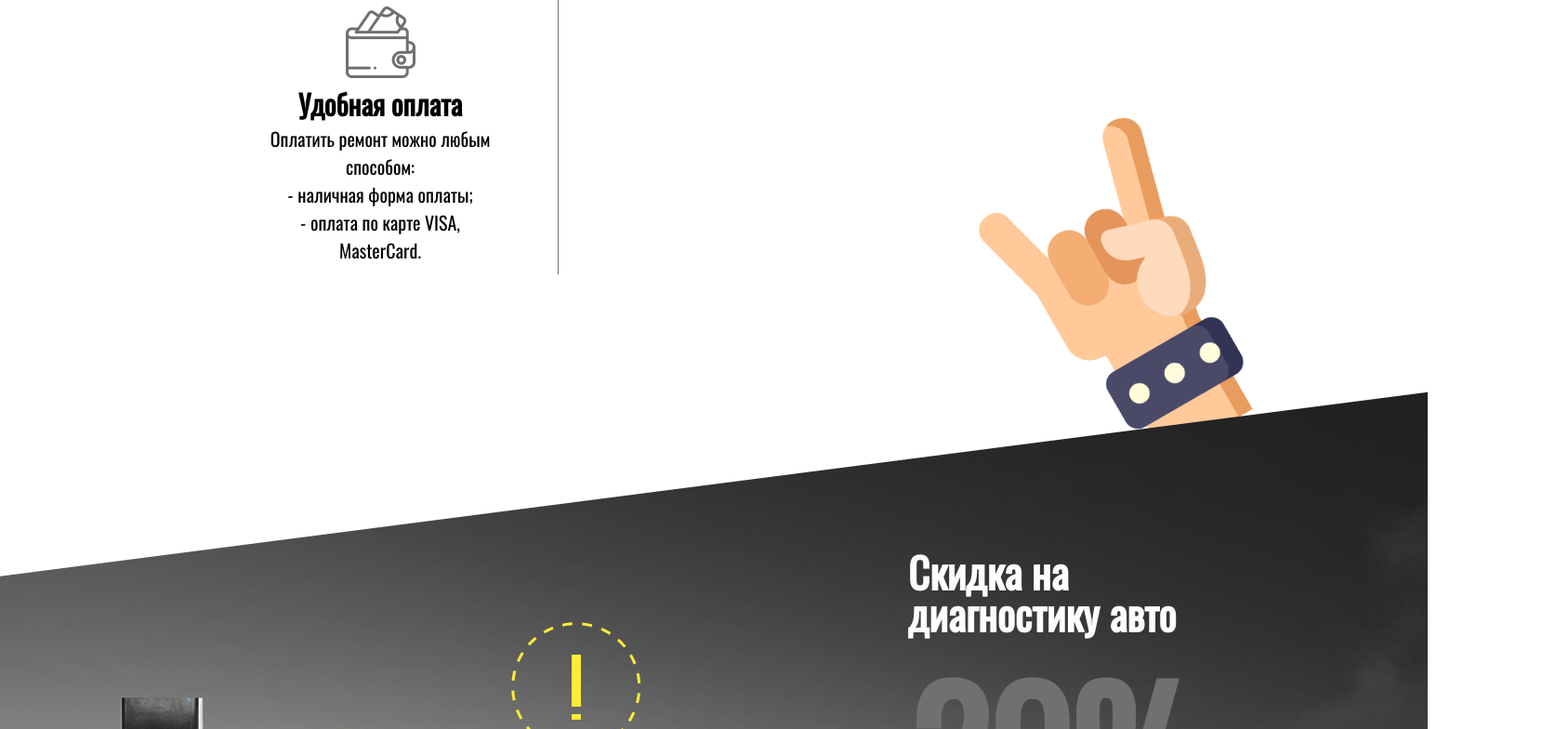
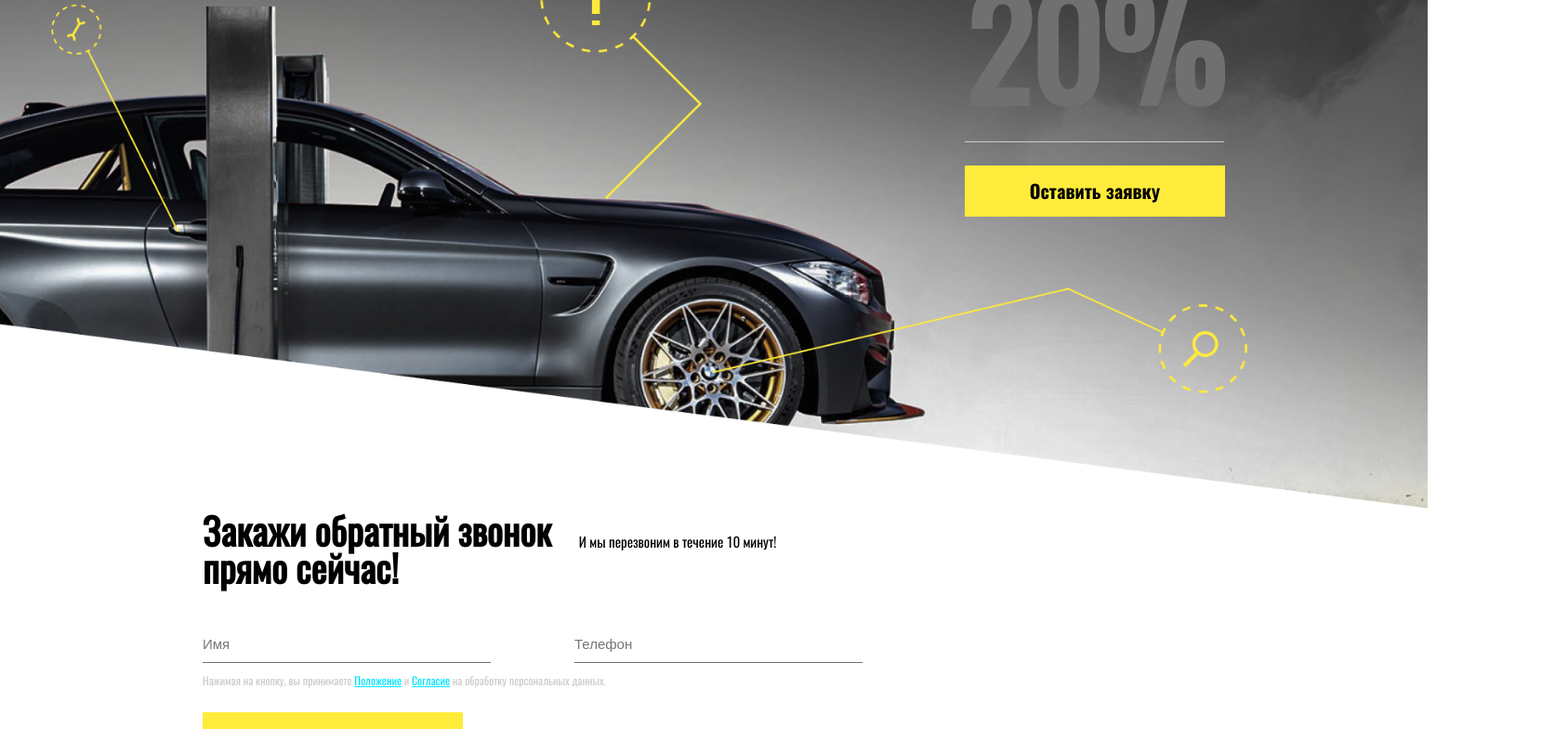
Before and after one commit to vladgo777/korea, a website: page build/index.html in a window 1536 px wide. Shown: the part 2016-2800 px from the top of the page at 93% size, 1673 px wide, since content can reach past the window. Drawn offline with Linux system fonts and the light colour scheme; files whose address does not match are found by name.

Commit message:
m desk 50%

```diff
--- a/build/css/styles.css
+++ b/build/css/styles.css
@@ -62,14 +62,19 @@ button {
       box-sizing: border-box; } }
 
 .button-style {
+  font-family: 'Oswald-Bold';
+  line-height: 37px;
+  text-align: center;
+  transition: .5s ease-out;
+  padding: 10px;
   margin-top: 25px;
   width: 341px;
-  font-family: 'Oswald-Bold';
-  padding: 10px;
-  font-size: 25px;
-  line-height: 37px;
-  text-align: center;
-  transition: .5s ease-out; }
+  font-size: 25px; }
+  @media screen and (min-width: 1281px) and (max-width: 1550px) {
+    .button-style {
+      padding: 8px;
+      width: 280px;
+      font-size: 20px; } }
   .button-style:hover {
     background: transparent; }
 
@@ -106,19 +111,28 @@ button {
 
 .header__img {
   width: 180px; }
+  @media screen and (min-width: 1281px) and (max-width: 1550px) {
+    .header__img {
+      width: 150px; } }
 
 .header__link {
-  font-size: 25px;
   font-weight: 300;
   color: #FDFDFC;
-  font-family: 'Oswald-Light'; }
+  font-family: 'Oswald-Light';
+  font-size: 25px; }
+  @media screen and (min-width: 1281px) and (max-width: 1550px) {
+    .header__link {
+      font-size: 20px; } }
 
 .big-banner {
   background-image: url("../img/head.png");
-  background-size: auto;
+  background-size: cover;
   background-position: top center;
   background-repeat: no-repeat;
   height: 1082px; }
+  @media screen and (min-width: 1281px) and (max-width: 1550px) {
+    .big-banner {
+      height: 900px; } }
 
 .big-banner__content {
   display: flex;
@@ -131,6 +145,11 @@ button {
   left: -19%;
   z-index: 50;
   width: 550px; }
+  @media screen and (min-width: 1281px) and (max-width: 1550px) {
+    .big-banner__key {
+      top: -80%;
+      left: -22%;
+      width: 450px; } }
 
 .big-banner__container {
   display: flex;
@@ -145,22 +164,34 @@ button {
   left: 15%;
   z-index: 50;
   width: 1290px; }
+  @media screen and (min-width: 1281px) and (max-width: 1550px) {
+    .big-banner__imgCar {
+      top: 40%;
+      width: 1100px; } }
 
 .big-banner__text {
   color: #FDFDFC;
+  font-weight: 500;
+  padding-bottom: 15px;
   line-height: 67px;
-  font-weight: 500;
-  font-size: 42px;
-  padding-bottom: 15px; }
+  font-size: 42px; }
+  @media screen and (min-width: 1281px) and (max-width: 1550px) {
+    .big-banner__text {
+      line-height: 55px;
+      font-size: 33px; } }
 
 .big-banner__saleText {
   padding-top: 25px;
   border-top: 1px solid #CCCCCC;
   font-family: 'Oswald-Bold';
   color: #FFEB3B;
+  letter-spacing: 3px;
   line-height: 67px;
-  letter-spacing: 3px;
   font-size: 75px; }
+  @media screen and (min-width: 1281px) and (max-width: 1550px) {
+    .big-banner__saleText {
+      line-height: 60px;
+      font-size: 62px; } }
 
 .big-banner__proposal {
   border: 1px solid #FDFDFC;
@@ -175,10 +206,14 @@ button {
 
 .description__imgWheel {
   top: 5%;
+  position: absolute;
+  border-right: 1.5px solid #707070;
   left: -16%;
-  width: 245px;
-  position: absolute;
-  border-right: 1.5px solid #707070; }
+  width: 245px; }
+  @media screen and (min-width: 1281px) and (max-width: 1550px) {
+    .description__imgWheel {
+      left: -20%;
+      width: 215px; } }
 
 .description__content {
   display: flex;
@@ -190,9 +225,15 @@ button {
   flex-direction: row;
   align-items: flex-end;
   padding-left: 50px; }
+  @media screen and (min-width: 1281px) and (max-width: 1550px) {
+    .description__text {
+      padding-left: 10px; } }
 
 .description__num {
   width: 147px; }
+  @media screen and (min-width: 1281px) and (max-width: 1550px) {
+    .description__num {
+      width: 130px; } }
 
 .description__textrison {
   font-style: normal;
@@ -202,6 +243,10 @@ button {
   line-height: 45px;
   padding-left: 20px;
   padding-bottom: 25px; }
+  @media screen and (min-width: 1281px) and (max-width: 1550px) {
+    .description__textrison {
+      line-height: 40px;
+      padding-left: 10px; } }
 
 .description__risons {
   display: flex;
@@ -217,20 +262,34 @@ button {
   padding: 10px 70px;
   width: 22%;
   border-right: 1.5px solid #707070; }
+  @media screen and (min-width: 1281px) and (max-width: 1550px) {
+    .description__cart {
+      padding: 10px 40px; } }
   .description__cart:nth-child(3) {
     border: none; }
 
 .description__icon {
   width: 75px; }
+  @media screen and (min-width: 1281px) and (max-width: 1550px) {
+    .description__icon {
+      width: 50px; } }
 
 .description__advantage {
   font-size: 30px;
   line-height: 44px; }
+  @media screen and (min-width: 1281px) and (max-width: 1550px) {
+    .description__advantage {
+      font-size: 25px;
+      line-height: 35px; } }
 
 .description__textAdv {
   font-weight: normal;
   font-size: 20px;
   line-height: 30px; }
+  @media screen and (min-width: 1281px) and (max-width: 1550px) {
+    .description__textAdv {
+      font-size: 16px;
+      line-height: 30px; } }
   .description__textAdv li {
     list-style-type: none; }
   .description__textAdv li:before {
@@ -240,15 +299,23 @@ button {
   font-weight: normal;
   font-size: 20px;
   line-height: 30px; }
+  @media screen and (min-width: 1281px) and (max-width: 1550px) {
+    .description__textAdv1 {
+      font-size: 16px;
+      line-height: 10px; } }
 
 .request-container {
   background-image: url("../img/bmw.png");
-  background-size: auto;
+  background-size: cover;
   background-position: top center;
   background-repeat: no-repeat;
+  z-index: 50;
   height: 991px;
-  margin-top: 100px;
-  z-index: 50; }
+  margin-top: 100px; }
+  @media screen and (min-width: 1281px) and (max-width: 1550px) {
+    .request-container {
+      height: 850px;
+      margin-top: 50px; } }
 
 .request-container__imgHand {
   bottom: 109%;
@@ -256,6 +323,10 @@ button {
   z-index: -10;
   width: 470px;
   position: absolute; }
+  @media screen and (min-width: 1281px) and (max-width: 1550px) {
+    .request-container__imgHand {
+      bottom: 105%;
+      width: 400px; } }
 
 .request-container__content {
   display: flex;
@@ -270,16 +341,24 @@ button {
 
 .request-container__text {
   font-weight: bold;
-  font-size: 45px;
   color: #FDFDFC;
-  line-height: 45px; }
+  line-height: 45px;
+  font-size: 45px; }
+  @media screen and (min-width: 1281px) and (max-width: 1550px) {
+    .request-container__text {
+      line-height: 40px;
+      font-size: 40px; } }
 
 .request-container__text2 {
   font-weight: bold;
   font-size: 180px;
+  line-height: 250px;
   color: #707070;
-  border-bottom: 1px solid #CCCCCC;
-  line-height: 250px; }
+  border-bottom: 1px solid #CCCCCC; }
+  @media screen and (min-width: 1281px) and (max-width: 1550px) {
+    .request-container__text2 {
+      line-height: 200px;
+      font-size: 150px; } }
 
 .request-container__button {
   border: 1px solid #FFEB3B;
@@ -302,12 +381,20 @@ button {
   line-height: 45px;
   font-weight: bold;
   font-size: 45px; }
+  @media screen and (min-width: 1281px) and (max-width: 1550px) {
+    .form__textCall {
+      line-height: 40px;
+      font-size: 40px; } }
 
 .form__textCallback {
   line-height: 65px;
   margin-left: 30px;
   font-weight: normal;
   font-size: 20px; }
+  @media screen and (min-width: 1281px) and (max-width: 1550px) {
+    .form__textCallback {
+      line-height: 62px;
+      font-size: 15px; } }
 
 .form__button {
   border: 1px solid #FFEB3B;
@@ -341,19 +428,31 @@ button {
   border: none;
   font-weight: normal;
   font-size: 20px;
-  border-bottom: 1px solid #707070;
-  margin-right: 130px; }
+  margin-right: 130px;
+  border-bottom: 1px solid #707070; }
+  @media screen and (min-width: 1281px) and (max-width: 1550px) {
+    .form__name {
+      font-size: 15px;
+      height: 40px;
+      margin-right: 90px; } }
 
 .form__container {
   display: flex;
   flex-direction: column;
   padding-top: 50px; }
+  @media screen and (min-width: 1281px) and (max-width: 1550px) {
+    .form__container {
+      padding-top: 40px; } }
 
 .form__description {
   color: #CCCCCC;
   font-size: 15px;
   line-height: 22px;
   padding-top: 10px; }
+  @media screen and (min-width: 1281px) and (max-width: 1550px) {
+    .form__description {
+      font-size: 12px;
+      line-height: 18px; } }
 
 .form__a {
   color: #00e5ff;
@@ -364,15 +463,21 @@ button {
 
 .proposal {
   background-image: url("../img/Union.png");
-  background-size: auto;
+  background-size: cover;
   background-position: top center;
   background-repeat: no-repeat;
   height: 1420px; }
+  @media screen and (min-width: 1281px) and (max-width: 1550px) {
+    .proposal {
+      height: 1200px; } }
 
 .proposal__content {
   display: flex;
   flex-direction: column;
   top: 20%; }
+  @media screen and (min-width: 1281px) and (max-width: 1550px) {
+    .proposal__content {
+      top: 17%; } }
 
 .proposal__text {
   display: flex;
@@ -386,12 +491,21 @@ button {
   color: #FDFDFC;
   padding-right: 20px;
   line-height: 65px; }
+  @media screen and (min-width: 1281px) and (max-width: 1550px) {
+    .proposal__textClick {
+      line-height: 55px;
+      font-size: 25px; } }
 
 .proposal__services {
   color: #FFEB3B;
   line-height: 42px;
   font-size: 60px;
   letter-spacing: 3px; }
+  @media screen and (min-width: 1281px) and (max-width: 1550px) {
+    .proposal__services {
+      line-height: 35px;
+      font-size: 50px;
+      letter-spacing: 2px; } }
 
 .proposal__buttons {
   display: flex;
@@ -402,6 +516,9 @@ button {
   padding-top: 60px;
   width: 80%;
   z-index: 100; }
+  @media screen and (min-width: 1281px) and (max-width: 1550px) {
+    .proposal__buttons {
+      padding-top: 40px; } }
 
 .proposal__card {
   width: 16%;
@@ -411,6 +528,9 @@ button {
   padding: 30px 15px;
   border-left: 1px solid #CCCCCC;
   border-bottom: 1px solid #CCCCCC; }
+  @media screen and (min-width: 1281px) and (max-width: 1550px) {
+    .proposal__card {
+      padding: 20px 10px; } }
   .proposal__card:nth-child(6), .proposal__card:nth-child(7), .proposal__card:nth-child(8), .proposal__card:nth-child(9) {
     border-bottom: none; }
   .proposal__card:nth-child(1) {
@@ -418,12 +538,19 @@ button {
 
 .proposal__icon {
   padding: 30px; }
+  @media screen and (min-width: 1281px) and (max-width: 1550px) {
+    .proposal__icon {
+      transform: scale(0.8);
+      padding: 15px; } }
 
 .proposal__serviceText {
   color: #FDFDFC;
   text-align: center;
   font-weight: normal;
   font-size: 20px; }
+  @media screen and (min-width: 1281px) and (max-width: 1550px) {
+    .proposal__serviceText {
+      font-size: 16px; } }
 
 .proposal__container {
   display: flex;
@@ -450,6 +577,11 @@ button {
   right: 47%;
   z-index: 50;
   width: 1000px; }
+  @media screen and (min-width: 1281px) and (max-width: 1550px) {
+    .proposal__img1 {
+      right: 60%;
+      top: 5%;
+      width: 700px; } }
 
 .proposal__img2 {
   position: absolute;
@@ -457,6 +589,11 @@ button {
   right: -14%;
   z-index: 50;
   width: 791px; }
+  @media screen and (min-width: 1281px) and (max-width: 1550px) {
+    .proposal__img2 {
+      right: -19%;
+      top: 97%;
+      width: 650px; } }
 
 .advantages {
   margin-top: 150px; }
@@ -528,7 +665,7 @@ button {
 
 .footer {
   background-image: url("../img/footer.png");
-  background-size: auto;
+  background-size: cover;
   background-position: top center;
   background-repeat: no-repeat;
   height: 819px;
--- a/build/scss/styles.scss
+++ b/build/scss/styles.scss
@@ -49,14 +49,19 @@ button{
 
 
 .button-style{
-    margin-top: 25px;
-    width: 341px;
     font-family: 'Oswald-Bold';
-    padding: 10px;
-    font-size: 25px;
     line-height: 37px;
     text-align: center;
     transition: .5s ease-out;
+    padding: 10px;
+    margin-top: 25px;
+    width: 341px;
+    font-size: 25px;
+    @include m-desk{
+        padding: 8px;
+        width: 280px;
+        font-size: 20px;
+    }
     &:hover{
         background: transparent;
     }
@@ -97,17 +102,24 @@ button{
 
 .header__logo{
     width: 22%;
+
 }
 
 .header__img{
     width: 180px;
+    @include m-desk{
+        width: 150px;
+    }
 }
 
 .header__link{
-    font-size: 25px;
     font-weight: 300;
     color: $white;
     font-family: 'Oswald-Light';
+    font-size: 25px;
+    @include m-desk{
+        font-size: 20px;
+    }
 }
 
 // .request-container{
@@ -119,10 +131,13 @@ button{
 
 .big-banner{
     background-image: url('../img/head.png');
-    background-size: auto;
+    background-size: cover;
     background-position: top center;
     background-repeat: no-repeat;
     height: 1082px;
+    @include m-desk{
+        height: 900px;
+    }
 }
 
 
@@ -139,6 +154,11 @@ button{
     left: -19%;
     z-index: 50;
     width: 550px;
+    @include m-desk{
+        top: -80%;
+        left: -22%;
+        width: 450px;
+    }
 }
 
 .big-banner__container{
@@ -155,14 +175,22 @@ button{
     left: 15%;
     z-index: 50;
     width: 1290px;
+    @include m-desk{
+        top: 40%;
+        width: 1100px;
+    }
 }
 
 .big-banner__text{
     color: $white;
+    font-weight: 500;
+    padding-bottom: 15px;
     line-height: 67px;
-    font-weight: 500;
     font-size: 42px;
-    padding-bottom: 15px;
+    @include m-desk{
+        line-height: 55px;
+        font-size: 33px;
+    }
 }
 
 .big-banner__saleText{
@@ -170,9 +198,13 @@ button{
     border-top: 1px solid #CCCCCC;
     font-family: 'Oswald-Bold';
     color: $yellow;
+    letter-spacing: 3px;
     line-height: 67px;
-    letter-spacing: 3px;
     font-size: 75px;
+    @include m-desk{
+        line-height: 60px;
+        font-size: 62px;
+    }
 }
 
 .big-banner__proposal{
@@ -187,14 +219,19 @@ button{
 
 .description{
     padding-top: 50px;
+
 }
 
 .description__imgWheel{
     top: 5%;
+    position: absolute;
+    border-right: 1.5px solid $grey;
     left: -16%;
     width: 245px;
-    position: absolute;
-    border-right: 1.5px solid $grey;
+    @include m-desk{
+        left: -20%;
+        width: 215px;
+    }
 }
 
 
@@ -210,10 +247,16 @@ button{
     flex-direction: row;
     align-items: flex-end;
     padding-left: 50px;
+    @include m-desk{
+        padding-left: 10px;
+    }
 }
 
 .description__num{
     width: 147px;
+    @include m-desk{
+        width: 130px;
+    }
 }
 
 .description__textrison{
@@ -224,6 +267,10 @@ button{
     line-height: 45px;
     padding-left: 20px;
     padding-bottom: 25px;
+    @include m-desk{
+        line-height: 40px;
+        padding-left: 10px;
+    }
 }
 
 .description__risons{
@@ -239,6 +286,10 @@ button{
     line-height: 30px;
     font-size: 20px;
     padding: 10px 70px ;
+
+    @include m-desk{
+        padding: 10px 40px;
+    }
     width: 22%;
     border-right: 1.5px solid $grey;
     &:nth-child(3){
@@ -248,17 +299,30 @@ button{
 
 .description__icon{
     width: 75px;
+
+    @include m-desk{
+        width: 50px;
+    }
 }
 
 .description__advantage{
     font-size: 30px;
     line-height: 44px;
+
+    @include m-desk{
+        font-size: 25px;
+        line-height: 35px;
+    }
 }
 
 .description__textAdv{
     font-weight: normal;
     font-size: 20px;
     line-height: 30px;
+    @include m-desk{
+        font-size: 16px;
+        line-height: 30px;
+    }
     li {
         list-style-type: none;
        }
@@ -271,16 +335,24 @@ button{
     font-weight: normal;
     font-size: 20px;
     line-height: 30px;
+    @include m-desk{
+        font-size: 16px;
+        line-height: 10px;
+    }
 }
 
 .request-container{
     background-image: url('../img/bmw.png');
-    background-size: auto;
+    background-size: cover;
     background-position: top center;
     background-repeat: no-repeat;
+    z-index: 50;
     height: 991px;
     margin-top: 100px;
-    z-index: 50;
+    @include m-desk{
+        height: 850px;
+        margin-top: 50px;
+    }
 }
 
 .request-container__imgHand{
@@ -289,6 +361,10 @@ button{
     z-index: -10;
     width: 470px;
     position: absolute;
+    @include m-desk{
+        bottom: 105%;
+        width: 400px;
+    }
 }
 
 .request-container__content{
@@ -306,17 +382,26 @@ button{
 
 .request-container__text{
     font-weight: bold;
-    font-size: 45px;
     color: $white;
     line-height: 45px;
+    font-size: 45px;
+
+    @include m-desk{
+        line-height: 40px;
+        font-size: 40px;
+    }
 }
 
 .request-container__text2{
     font-weight: bold;
     font-size: 180px;
+    line-height: 250px;
+    @include m-desk{
+        line-height: 200px;
+        font-size: 150px;
+    }
     color: $grey;
     border-bottom: 1px solid #CCCCCC;
-    line-height: 250px;
 }
 
 .request-container__button{
@@ -345,6 +430,11 @@ button{
     line-height: 45px;
     font-weight: bold;
     font-size: 45px;
+
+    @include m-desk{
+        line-height: 40px;
+        font-size: 40px;
+    }
 }
 
 .form__textCallback{
@@ -352,6 +442,11 @@ button{
     margin-left: 30px;
     font-weight: normal;
     font-size: 20px;
+
+    @include m-desk{
+        line-height: 62px;
+        font-size: 15px;
+    }
 }
 
 .form__button {
@@ -390,15 +485,22 @@ button{
     border: none;
     font-weight: normal;
     font-size: 20px;
-
+    margin-right: 130px;
+    @include m-desk{
+        font-size: 15px;
+        height: 40px;
+        margin-right: 90px;
+    }
     border-bottom: 1px solid $grey;
-    margin-right: 130px;
 }
 
 .form__container{
     display: flex;
     flex-direction: column;
     padding-top: 50px;
+    @include m-desk{
+        padding-top: 40px;
+    }
 }
 
 .form__description{
@@ -406,6 +508,12 @@ button{
     font-size: 15px;
     line-height: 22px;
     padding-top: 10px;
+
+    @include m-desk{
+        font-size: 12px;
+        line-height: 18px;
+
+    }
 }
 
 
@@ -421,16 +529,23 @@ button{
 
 .proposal{
     background-image: url('../img/Union.png');
-    background-size: auto;
+    background-size: cover;
     background-position: top center;
     background-repeat: no-repeat;
     height: 1420px;
+
+    @include m-desk{
+        height: 1200px;
+    }
 }
 
 .proposal__content{
     display: flex;
     flex-direction: column;
     top: 20%;
+    @include m-desk{
+        top: 17%;
+    }
 }
 
 .proposal__text{
@@ -446,12 +561,22 @@ button{
     color: $white;
     padding-right: 20px;
     line-height: 65px;
+    @include m-desk{
+        line-height: 55px;
+        font-size: 25px;
+    }
 }
 
 .proposal__services{
     color: $yellow;
     line-height: 42px;
     font-size: 60px;
+
+    @include m-desk{
+        line-height: 35px;
+        font-size: 50px;
+        letter-spacing: 2px;
+    }
     letter-spacing: 3px;
 }
 
@@ -462,6 +587,10 @@ button{
     margin-left: auto;
     flex-wrap: wrap;
     padding-top: 60px;
+
+    @include m-desk{
+        padding-top: 40px;
+    }
     width: 80%;
     z-index: 100;
 }
@@ -472,6 +601,9 @@ button{
     flex-direction: column;
     text-align: center;
     padding: 30px 15px;
+    @include m-desk{
+        padding: 20px 10px;
+    }
     border-left: 1px solid $lightgrey;
     border-bottom: 1px solid $lightgrey;
     &:nth-child(6),
@@ -487,6 +619,10 @@ button{
 
 .proposal__icon{
     padding: 30px;
+    @include m-desk{
+        transform: scale(.8);
+        padding: 15px;
+    }
 }
 
 .proposal__serviceText{
@@ -494,6 +630,10 @@ button{
     text-align: center;
     font-weight: normal;
     font-size: 20px;
+
+    @include m-desk{
+        font-size: 16px;
+    }
 }
 
 .proposal__container{
@@ -526,6 +666,11 @@ button{
     right: 47%;
     z-index: 50;
     width: 1000px;
+    @include m-desk{
+        right: 60%;
+        top: 5%;
+        width: 700px;
+    }
 }
 
 .proposal__img2{
@@ -534,6 +679,11 @@ button{
     right: -14%;
     z-index: 50;
     width: 791px;
+    @include m-desk{
+        right: -19%;
+        top: 97%;
+        width: 650px;
+    }
 }
 
 .advantages{
@@ -621,7 +771,7 @@ button{
 
 .footer{
     background-image: url('../img/footer.png');
-    background-size: auto;
+    background-size: cover;
     background-position: top center;
     background-repeat: no-repeat;
     height: 819px;
```
